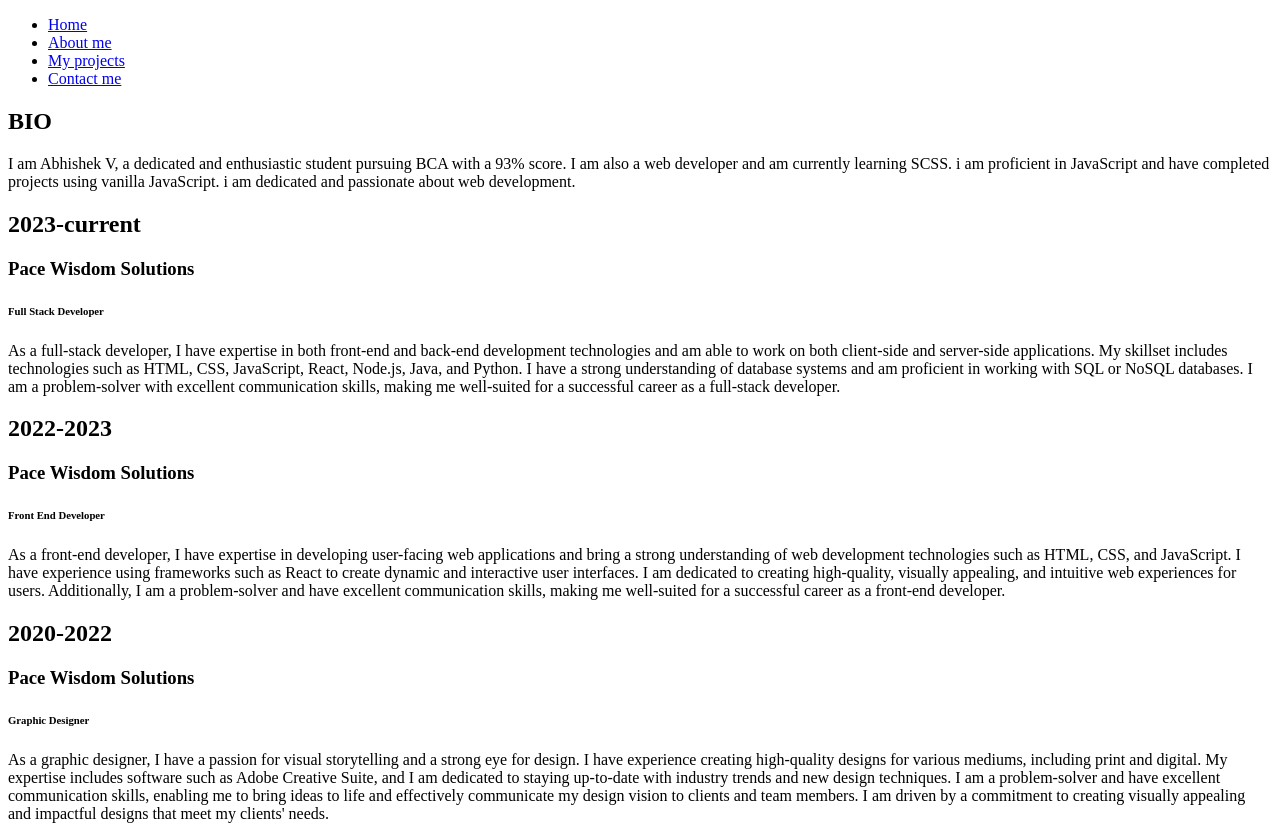
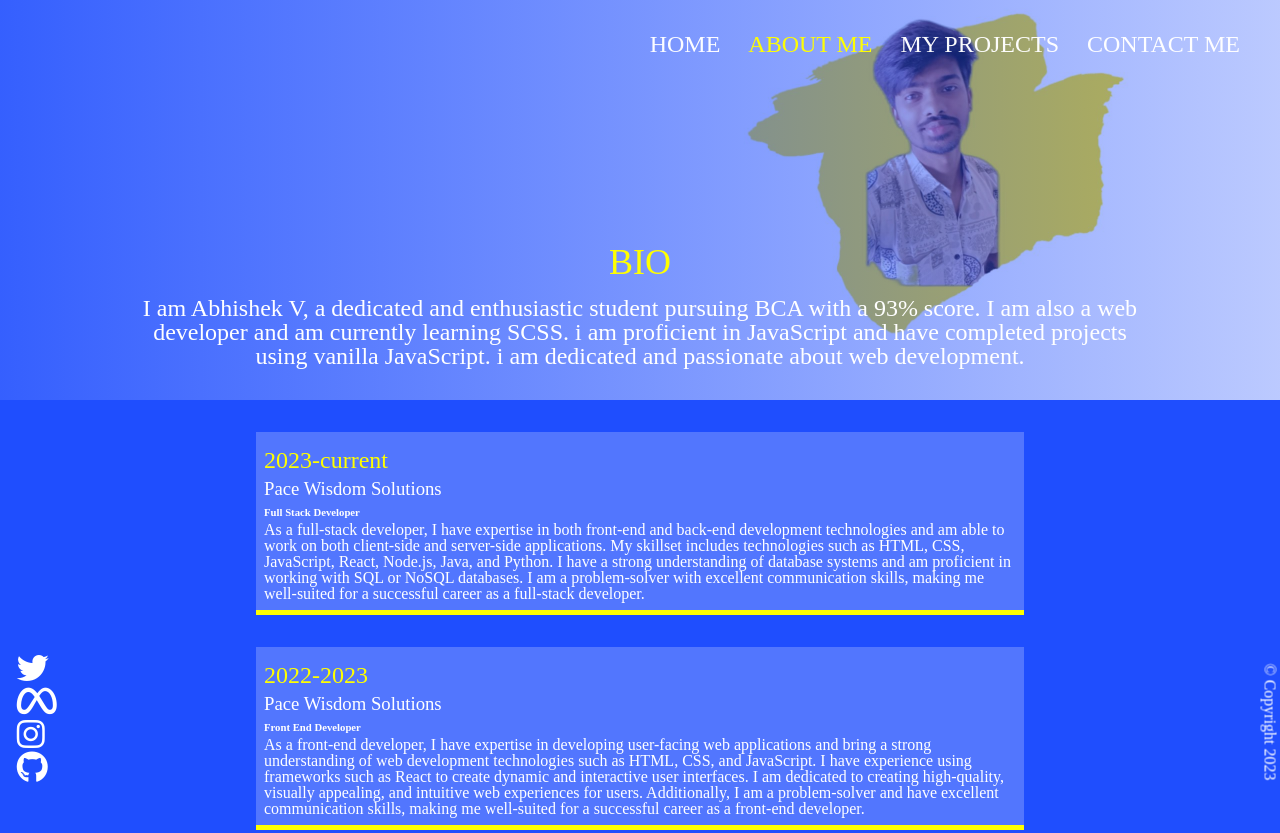
Before and after one commit to AbhishekPipo/MyPortfolio, a plain HTML site: page about.html in a window 1280 px wide. Shown: the top 833 px of the page. Drawn offline with Linux system fonts and the light colour scheme; the site is published under a folder, as on GitHub Pages, so addresses that start at the root find nothing.

Commit message:
second-commit-locations-corrected

```diff
--- a/about.html
+++ b/about.html
@@ -5,7 +5,7 @@
     <meta http-equiv="X-UA-Compatible" content="IE=edge">
     <meta name="viewport" content="width=device-width, initial-scale=1.0">
     <title>Aboubt Abhishek v</title>
-    <link rel="stylesheet" href="/dist/css/main.css">
+    <link rel="stylesheet" href="./dist/css/main.css">
 </head>
 <body>
     <header>
@@ -82,7 +82,7 @@
         </section>
 
         <script src="https://kit.fontawesome.com/adf465a154.js" crossorigin="anonymous"></script>
-        <script src="/dist/js/main.js"></script>
+        <script src="./dist/js/main.js"></script>
     </main>
 </body>
 </html>
```
Also changed, not shown: contact.html (+2 -2 lines), index.html (+1 -1 lines), projects.html (+2 -2 lines).
